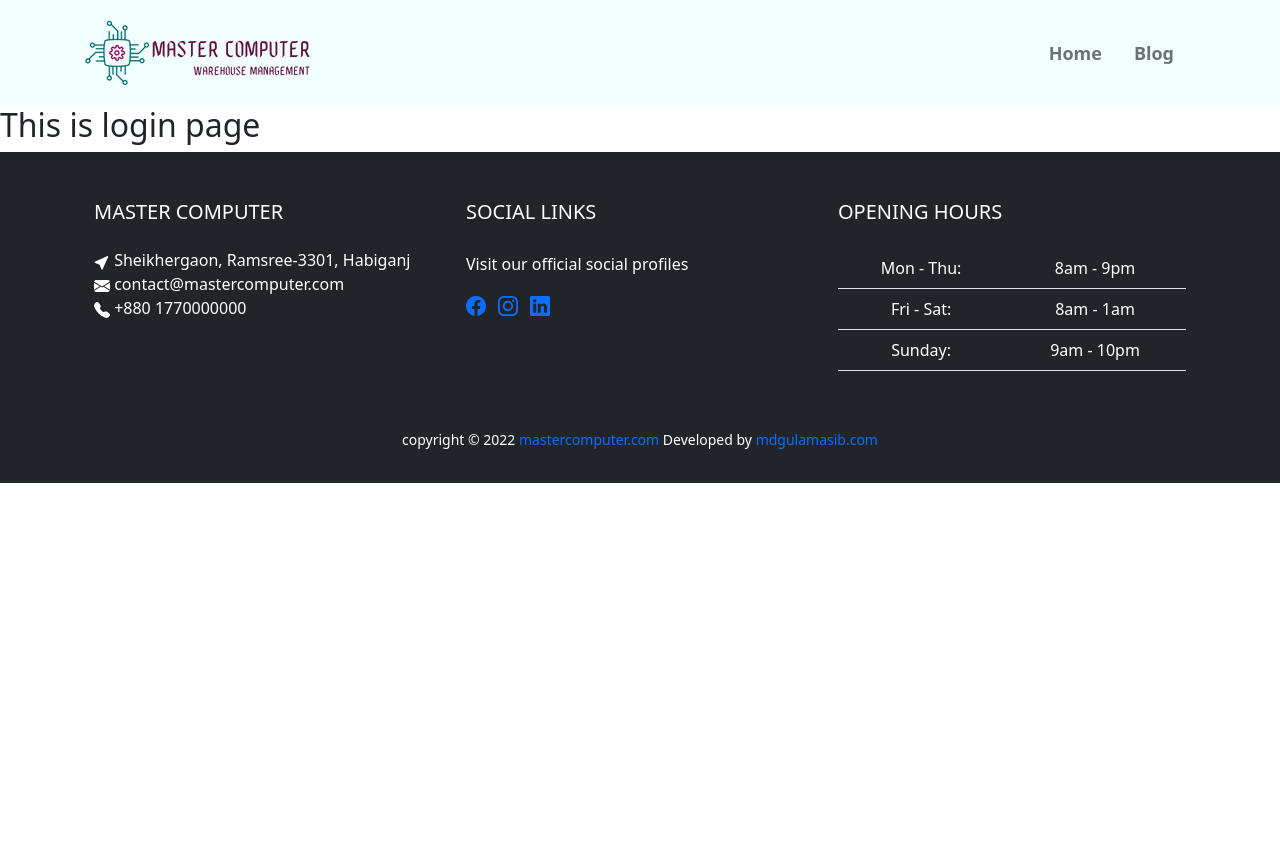
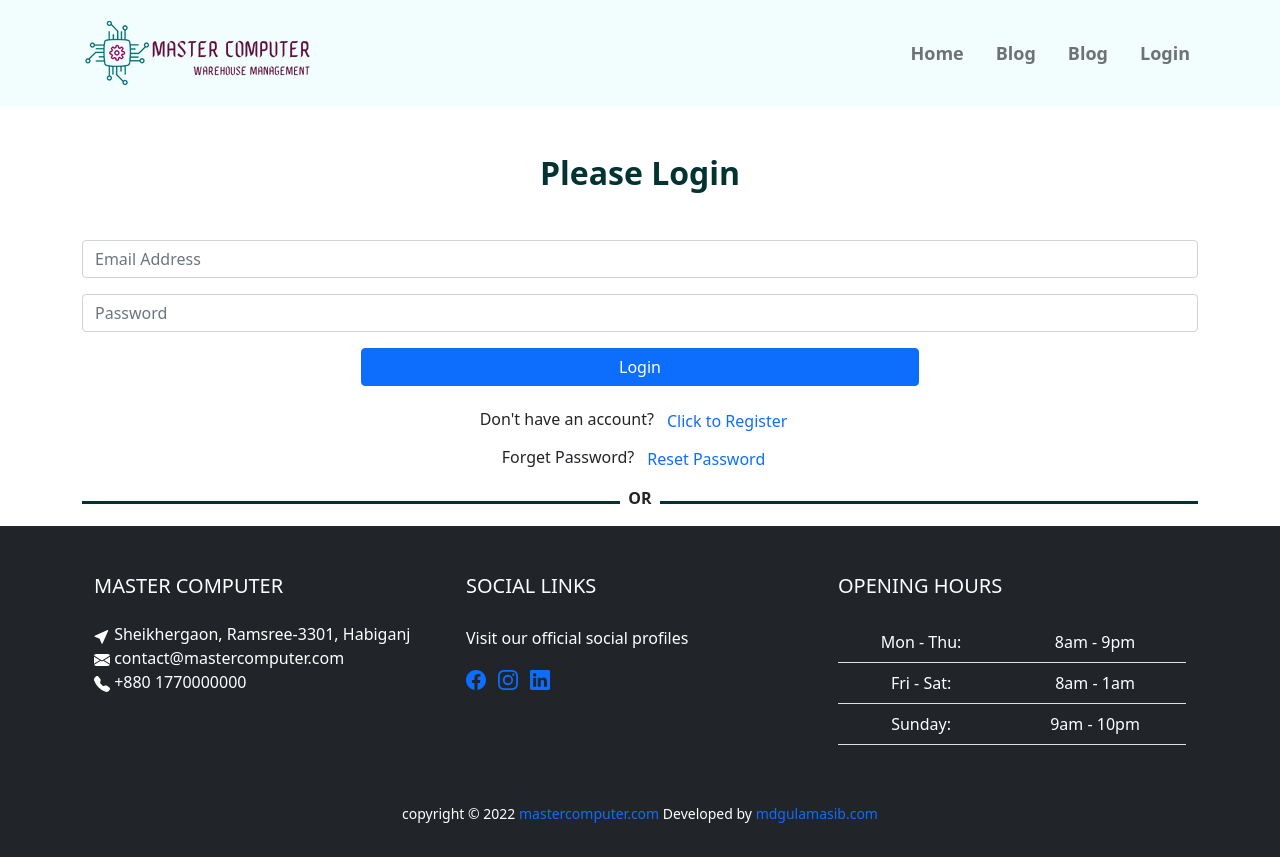
Before and after one commit to mdgulamasib/master-computer-client, a React (Create React App) app: page /login in a window 1280 px wide. Before the commit the page ends 800 px from the top, so only its background shows below. Built offline with nearby package versions, Linux system fonts and the light colour scheme; no server answers.

Commit message:
basic login page added

```diff
--- a/package.json
+++ b/package.json
@@ -16,6 +16,7 @@
     "react-icons": "^4.3.1",
     "react-router-dom": "^6.3.0",
     "react-scripts": "5.0.1",
+    "react-toastify": "^8.2.0",
     "web-vitals": "^2.1.4"
   },
   "scripts": {
--- a/src/Components/Authentication/Login/Login.css
+++ b/src/Components/Authentication/Login/Login.css
@@ -0,0 +1,23 @@
+.text-color {
+    color: rgb(2, 51, 51);
+}
+
+.btn-bg {
+    background-color: rgb(2, 51, 51);
+    font-weight: 700;
+}
+
+.divider-bg {
+    background-color: rgb(2, 51, 51);
+    height: 3px;
+}
+
+.responsive-width {
+    width: 25%;
+}
+
+@media only screen and (max-width:576px) {
+    .responsive-width {
+        width: 75%;
+    }
+}
--- a/src/Components/Authentication/Login/Login.js
+++ b/src/Components/Authentication/Login/Login.js
@@ -1,11 +1,112 @@
-import React from 'react';
+import React, { useRef } from 'react';
+import { Button, Form } from 'react-bootstrap';
+import { useLocation, useNavigate } from 'react-router-dom';
+import './Login.css'
+import { useSendPasswordResetEmail, useSignInWithEmailAndPassword } from 'react-firebase-hooks/auth';
+import { ToastContainer, toast } from 'react-toastify';
+import 'react-toastify/dist/ReactToastify.css';
+import auth from '../../../firebase.init';
+import Spinner from '../../Authentication/LoadingStatus/Spinner/Spinner'
+
 
 const Login = () => {
+    const emailRef = useRef('');
+    const passwordRef = useRef('');
+    const navigate = useNavigate();
+    const location = useLocation();
+
+    let from = location.state?.from?.pathname || "/";
+    let errorElement;
+
+    const [
+        signInWithEmailAndPassword,
+        user,
+        loading,
+        error,
+    ] = useSignInWithEmailAndPassword(auth);
+
+    const [sendPasswordResetEmail, sending] = useSendPasswordResetEmail(auth);
+
+    if (loading || sending) {
+        return <Spinner></Spinner>
+    }
+
+    if (user) {
+        navigate(from, { replace: true });
+    }
+
+    if (error) {
+        errorElement = <p className='text-danger'>Error: {error?.message}</p>
+    }
+
+
+
+
+    const handleSignIn = event => {
+        event.preventDefault();
+        const email = emailRef.current.value;
+        const password = passwordRef.current.value;
+        signInWithEmailAndPassword(email, password)
+    }
+
+    const navigateRegister = event => {
+        navigate('/register')
+    }
+
+    const resetPassword = async () => {
+        const email = emailRef.current.value;
+
+        if (email) {
+            await sendPasswordResetEmail(email);
+            toast.success("Email Sent, Please Check Inbox Or Spam Folder", {
+                position: toast.POSITION.TOP_CENTER,
+                theme: 'colored'
+            });
+
+        }
+
+
+        else {
+            toast.error("Enter Your Email & Click The Reset Link", {
+                position: toast.POSITION.TOP_CENTER,
+                theme: 'colored'
+            });
+        }
+    }
+
+
+
     return (
-        <div>
-            <h2>This is login page</h2>
+        <div className='container text-center responsive-width mx-auto'>
+            <h2 className=' text-color text-center my-5 fw-bold'>Please Login</h2>
+            <Form onSubmit={handleSignIn}>
+                <Form.Group className="mb-3" controlId="formBasicEmail">
+                    <Form.Control ref={emailRef} type="email" placeholder="Email Address" required />
+                </Form.Group>
+
+                <Form.Group className="mb-3" controlId="formBasicPassword">
+                    <Form.Control ref={passwordRef} type="password" placeholder="Password" required />
+                </Form.Group>
+                <Button className='btn-bg w-50' variant="primary" type="submit">
+                    Login
+                </Button>
+            </Form>
+            {errorElement}
+
+            <div>
+                <p className='mt-3 mb-0'>Don't have an account?<span className='text-primary btn' onClick={navigateRegister}>Click to Register</span></p>
+                <p className='m-0'>Forget Password?<span className='btn  text-primary' onClick={resetPassword}>Reset Password</span></p>
+            </div>
+            <div className='d-flex align-items-center'>
+                <div className='divider-bg w-50'></div>
+                <p className='mt-2 px-2 fw-bold'>OR</p>
+                <div className='divider-bg w-50'></div>
+            </div>
+            <ToastContainer />
+
         </div>
     );
 };
 
+
 export default Login;
--- a/src/Components/Authentication/Login/Register/Register.css
+++ b/src/Components/Authentication/Login/Register/Register.css
@@ -0,0 +1,13 @@
+.text-color {
+    color: rgb(2, 51, 51);
+}
+
+.btn-bg {
+    background-color: rgb(2, 51, 51);
+    font-weight: 700;
+}
+
+.divider-bg {
+    background-color: rgb(2, 51, 51);
+    height: 3px;
+}
--- a/src/Components/Authentication/Login/Register/Register.js
+++ b/src/Components/Authentication/Login/Register/Register.js
@@ -56,7 +56,7 @@ const Register = () => {
     }
 
     return (
-        <div className='container w-50 text-center responsive-width mx-auto'>
+        <div className='container text-center responsive-width mx-auto'>
             <h2 className=' text-color text-center my-5 fw-bold'>Please Register</h2>
             <Form onSubmit={handleRegister}>
                 <Form.Group className="mb-3" controlId="username">
--- a/src/Components/CommonSection/Header/Header.js
+++ b/src/Components/CommonSection/Header/Header.js
@@ -2,9 +2,18 @@ import React from 'react';
 import { Container, Nav, Navbar } from 'react-bootstrap';
 import { Link } from 'react-router-dom';
 import logo from '../../../images/mc_header-img.png'
+import { useAuthState } from 'react-firebase-hooks/auth';
+import { signOut } from 'firebase/auth';
+import auth from '../../../firebase.init';
 import './Header.css'
 
 const Header = () => {
+    const [user] = useAuthState(auth);
+
+    const handleSignOut = () => {
+        signOut(auth);
+    }
+
 
     return (
         <>
@@ -16,6 +25,19 @@ const Header = () => {
                         <Nav className="ms-auto custom-text">
                             <Nav.Link className='me-md-3' as={Link} to="/">Home</Nav.Link>
                             <Nav.Link className='me-md-3' as={Link} to="/blog">Blog</Nav.Link>
+
+                            <Nav.Link className='me-md-3' as={Link} to="/blog">Blog</Nav.Link>
+                            {
+                                user ?
+                                    <Nav.Link onClick={handleSignOut} >
+                                        Sign-out
+                                    </Nav.Link>
+                                    :
+
+                                    <Nav.Link as={Link} to="login">
+                                        Login
+                                    </Nav.Link>}
+
                         </Nav>
                     </Navbar.Collapse>
                 </Container>
```
Also changed, not shown: 1 other file (tests, documents, lock files or other folders).
